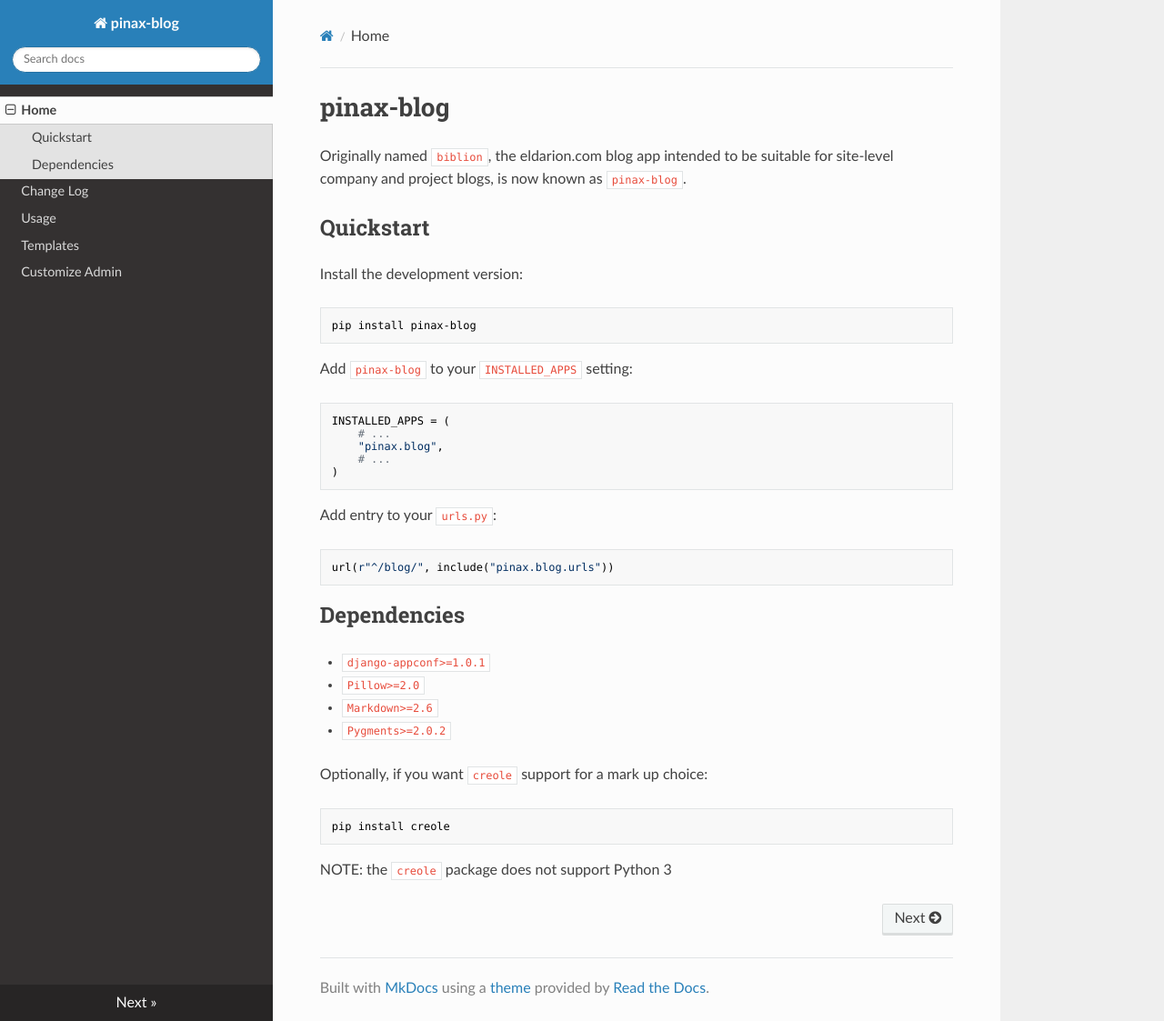
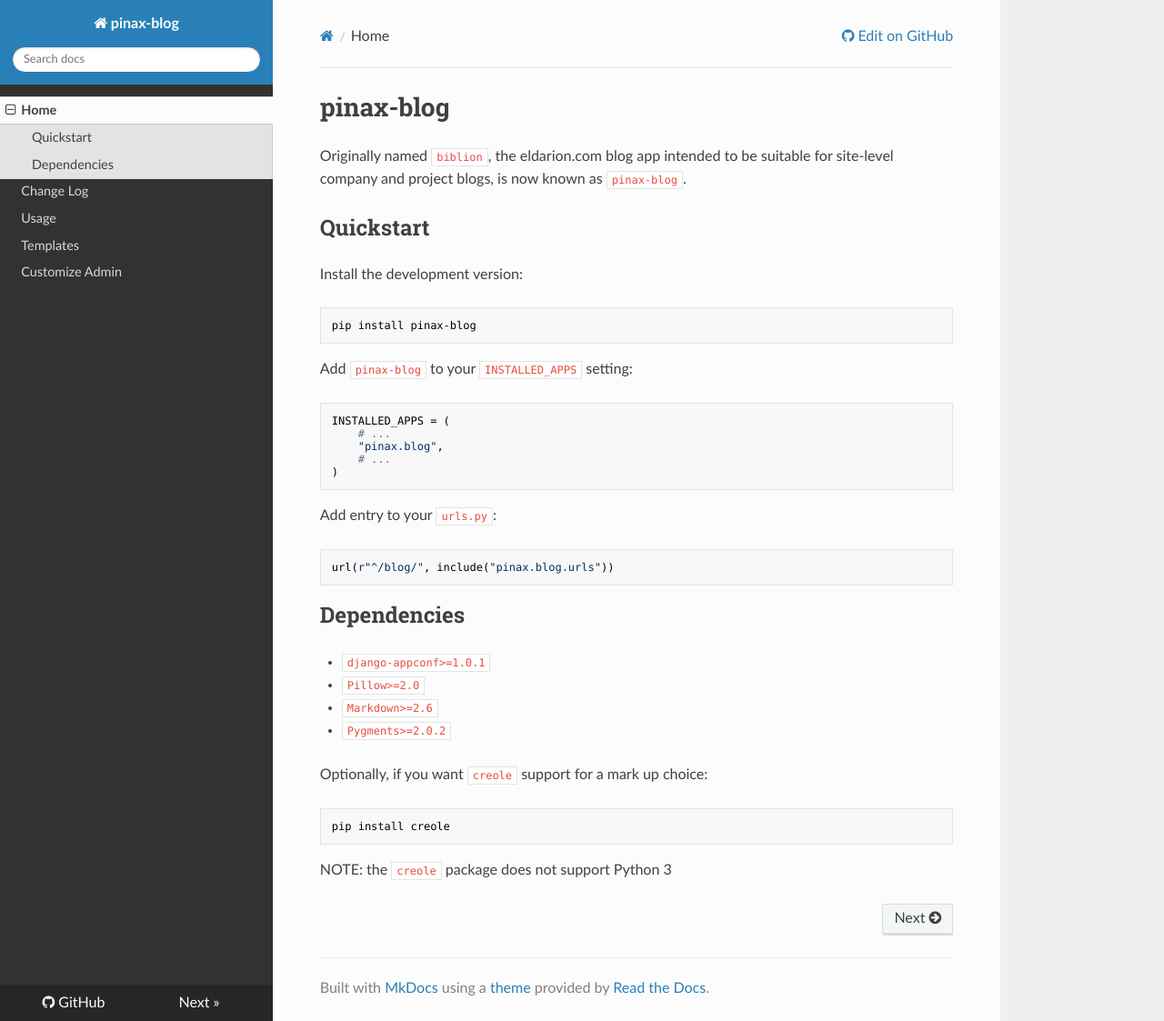
Before and after one commit to pinax/pinax-blog, an MkDocs documentation site: the page built from docs/index.md, in a window 1280 px wide and 1123 px high. Shown: the whole window at 91% size. Built offline with MkDocs 1.6.1, drawn with Linux system fonts in a browser that asks for light colours; nearby versions of some CDN libraries; old or Windows-style settings are respelled for this version of MkDocs; part of the change alters nothing that is shown.

```diff
--- a/mkdocs.yml
+++ b/mkdocs.yml
@@ -6,3 +6,6 @@ pages:
 - [templates.md, Templates]
 - [customize-admin.md, Customize Admin]
 theme: readthedocs
+repo_url: https://github.com/pinax/pinax-blog
+site_description: "documentation for pinax-blog, a blog app for Django sites"
+site_author: "Pinax Team"
```
